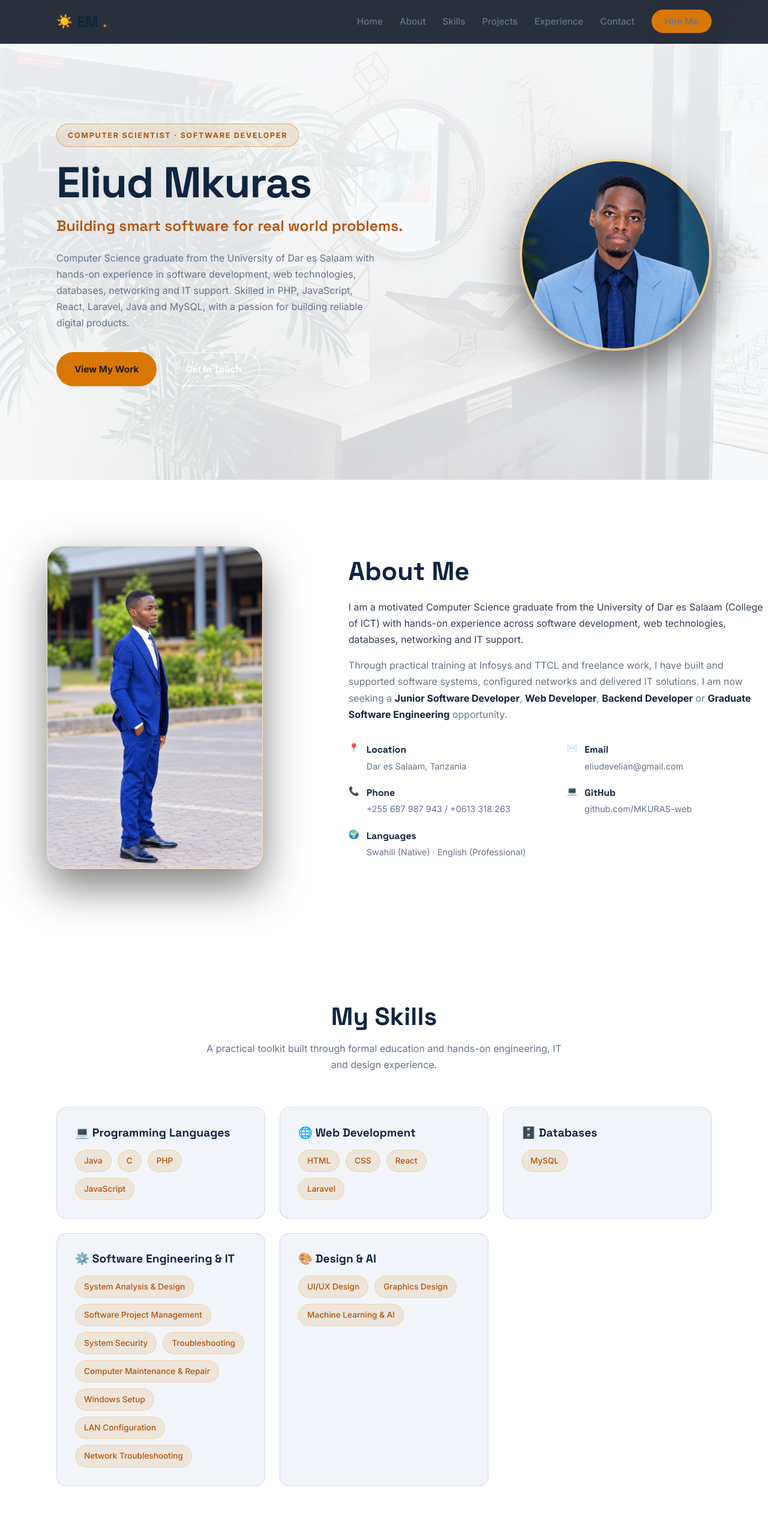
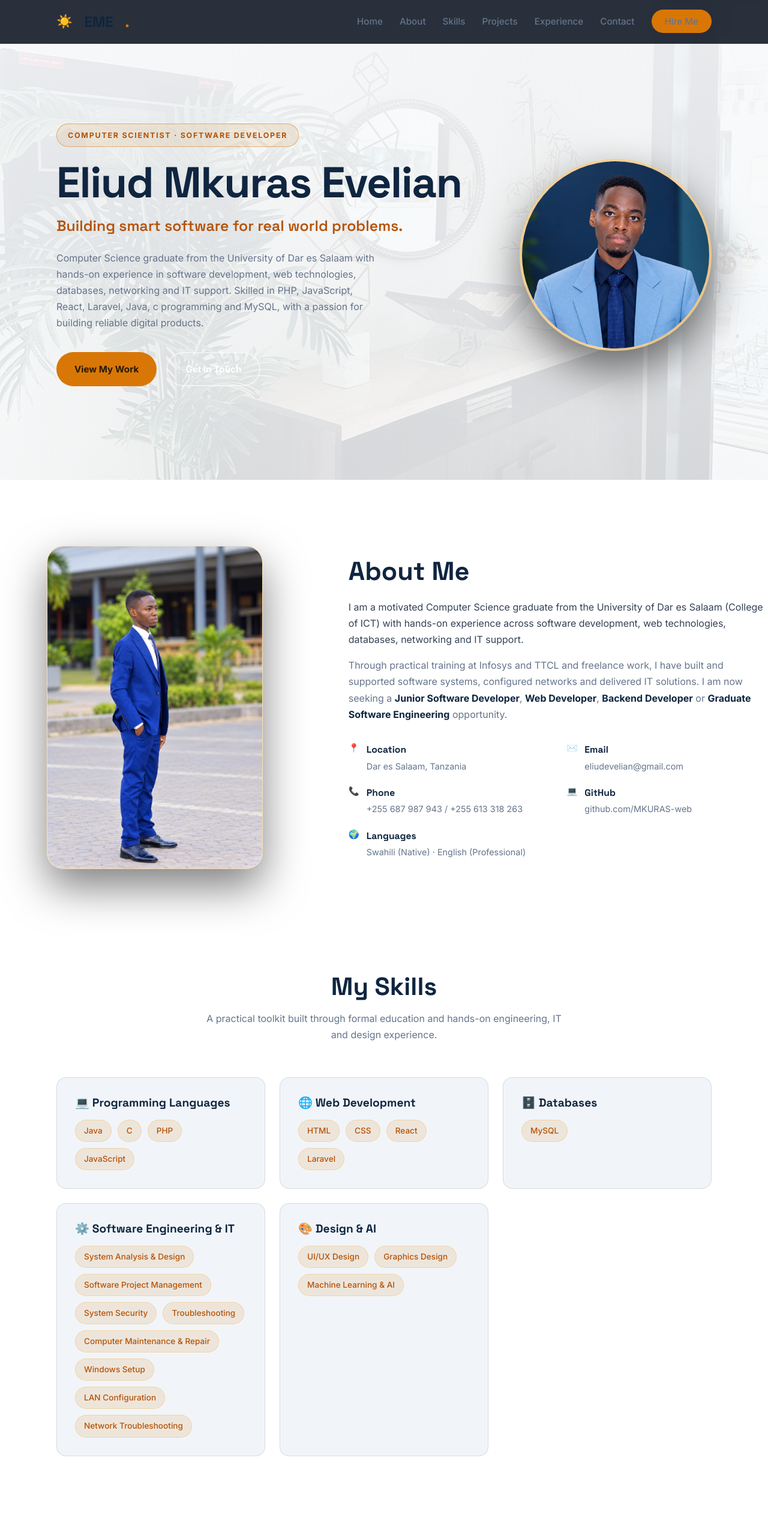
Before and after one commit to MKURAS-web/Mywebsite, a React (Vite) app in the folder Website/: page / in a window 1280 px wide. Shown: the top 2566 px of the page at 60% size. Built offline with nearby package versions, Linux system fonts and the light colour scheme.

Commit message:
another commit have been completed

```diff
--- a/Website/index.html
+++ b/Website/index.html
@@ -2,7 +2,7 @@
 <html lang="en">
   <head>
     <meta charset="UTF-8" />
-    <link rel="icon" type="image/svg+xml" href="/favicon.svg" />
+    <!-- <link rel="icon" type="image/svg+xml" href="/favicon.svg" /> -->
     <meta name="viewport" content="width=device-width, initial-scale=1.0" />
     <meta name="description" content="Eliud Mkuras — Computer Scientist and Software Developer building smart web experiences and software solutions." />
     <meta name="theme-color" content="#0a1a2f" />
--- a/Website/src/components/about.jsx
+++ b/Website/src/components/about.jsx
@@ -43,7 +43,7 @@ function About() {
               <span className="fact-icon">📞</span>
               <div>
                 <strong>Phone</strong>
-                <span>+255 687 987 943 / +0613 318 263</span>
+                <span>+255 687 987 943 / +255 613 318 263</span>
               </div>
             </div>
             <div className="fact">
--- a/Website/src/components/hero.jsx
+++ b/Website/src/components/hero.jsx
@@ -9,12 +9,12 @@ function Hero() {
       <div className="hero-content">
         <div className="hero-text">
           <span className="hero-badge">Computer Scientist · Software Developer</span>
-          <h1 className="hero-title">Eliud Mkuras</h1>
+          <h1 className="hero-title">Eliud Mkuras Evelian</h1>
           <p className="hero-tagline">Building smart software for real world problems.</p>
           <p className="hero-description">
             Computer Science graduate from the University of Dar es Salaam with hands-on
             experience in software development, web technologies, databases, networking and IT
-            support. Skilled in PHP, JavaScript, React, Laravel, Java and MySQL, with a passion
+            support. Skilled in PHP, JavaScript, React, Laravel, Java, c programming and MySQL, with a passion
             for building reliable digital products.
           </p>
           <div className="hero-ctas">
--- a/Website/src/components/navbar.css
+++ b/Website/src/components/navbar.css
@@ -23,7 +23,7 @@
 .nav-logo {
   display: inline-flex;
   align-items: center;
-  gap: 8px;
+  gap: 20px;
   font-family: var(--font-heading);
   font-size: 1.55rem;
   font-weight: 700;
@@ -51,7 +51,7 @@
 }
 
 .nav-links a {
-  color: var(--muted);
+  /* color: var(--muted); */
   text-decoration: none;
   font-size: 0.95rem;
   font-weight: 500;
--- a/Website/src/components/navbar.jsx
+++ b/Website/src/components/navbar.jsx
@@ -26,7 +26,7 @@ function Navbar({ theme, onToggleTheme }) {
           aria-label="Toggle dark and light mode"
         >
           <span className="nav-logo-icon">{isDark ? '🌙' : '☀️'}</span>
-          EM<span>.</span>
+          EME<span>.</span>
         </button>
 
         <button
--- a/Website/src/components/projects.jsx
+++ b/Website/src/components/projects.jsx
@@ -23,7 +23,7 @@ const projects = [
     description:
       'Participated in software testing and the development of the company brochure, later deployed on Vercel.',
     tags: ['Testing', 'Vercel'],
-    link: 'https://srks.vercel.app/',
+    link: 'https://company-brochure-srks.vercel.app/',
   },
 ];
 
--- a/Website/src/components/skills.css
+++ b/Website/src/components/skills.css
@@ -1,5 +1,5 @@
 .skills {
-  padding: 110px 0;
+  padding: 60px 0;
   background: var(--navy-900);
 }
 
```
